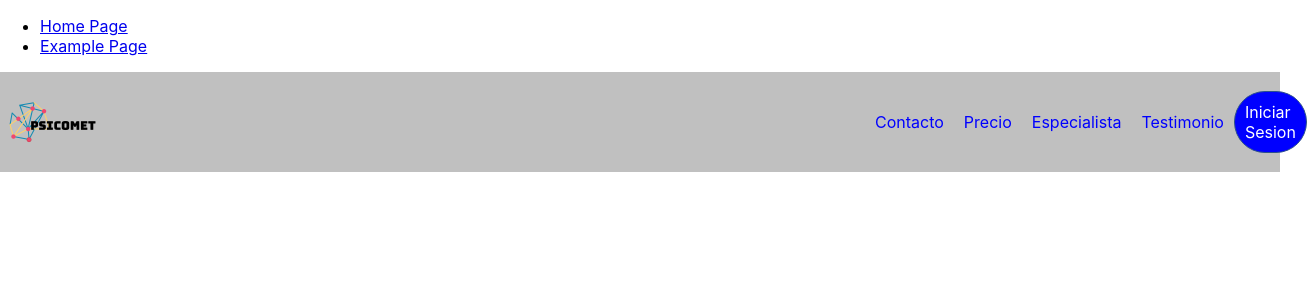
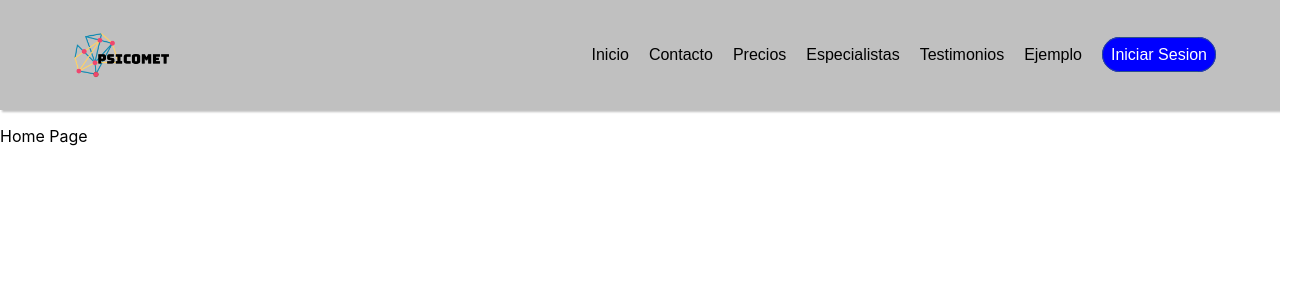
Before and after one commit to Ulises-Fermin/psicomet, a React (Create React App) app: page /Home in a window 1280 px wide. Shown: the top 300 px of the page, 1307 px wide, since content can reach past the window. Built offline with nearby package versions, Linux system fonts and the light colour scheme.

Commit message:
Mejoras en la barra de navegacion y el manejo de archivos

```diff
--- a/src/App.css
+++ b/src/App.css
@@ -36,35 +36,3 @@
     transform: rotate(360deg);
   }
 }
-
-.Logo{
-  height: 100px;
-}
-
-.encabezado{
-  background-color: silver;
-  display: flex;
-}
-
-.OpcionEncabezado{
-  color: blue;
-  margin: 10px;
-  margin-top: auto;
-  margin-bottom: auto;
-
-}
-.OpcionesEncabezado{
-  display: flex;
-  margin-left: 765px;
-}
-
-.BotonEncabezado{
-  background-color: blue;
-  border: 1px solid #2e518b;
-  padding: 10px;
-  color: white;
-  margin-top: auto;
-  margin-bottom: auto;
-  text-decoration: none;
-  border-radius: 50px;
-}
--- a/src/App.jsx
+++ b/src/App.jsx
@@ -2,22 +2,16 @@ import logo from './logo.svg';
 import {BrowserRouter as Router, Switch, Route, Link} from "react-router-dom";
 import './App.css';
 import Home from './Pages/Home';
+import Navbar from './Components/NavBar/Navbar';
 
 function App() {
   return (
     <Router>
-    <ul>
-      <li>
-        <Link to="/Home">Home Page</Link>
-      </li>
-      <li>
-        <Link to="/Example">Example Page</Link>
-      </li>
-    </ul>
+    <Navbar/>
         <Route path="/Home">
           <Home/>
         </Route>
-        <Switch>
+      <Switch>
         <Route path="/Example">
           <div className="App">
             <header className="App-header">
--- /dev/null
+++ b/src/Components/NavBar/Navbar.jsx
@@ -0,0 +1,52 @@
+import React from "react";
+import styles from "./Navbar.module.css";
+import {Link} from "react-router-dom";
+
+function Navbar() {
+    return(
+        <div id = {styles.NavBar}>
+            <img src ="/LogoPsicomet.png" id={styles.Logo} alt = "Logo de Psicomet"/>
+            <div id={styles.NavMenu}>
+                <ul id={styles.NavList}>
+                    <li class={styles.NavButton}>
+                        <Link to="/Home" class={styles.NavLink}>
+                            Inicio
+                        </Link>
+                    </li>
+                    <li class={styles.NavButton}>
+                        <Link to="/Contact" class={styles.NavLink}>
+                            Contacto
+                        </Link>
+                    </li>
+                    <li class={styles.NavButton}>
+                        <Link to="/Price" class={styles.NavLink}>
+                            Precios
+                        </Link>
+                    </li>
+                    <li class={styles.NavButton}>
+                        <Link to="/Especialists" class={styles.NavLink}>
+                            Especialistas
+                        </Link>
+                    </li>
+                    <li class={styles.NavButton}>
+                        <Link to="/Reviews" class={styles.NavLink}>
+                            Testimonios
+                        </Link>
+                    </li>
+                    <li class={styles.NavButton}>
+                        <Link to="/Example" class={styles.NavLink}>
+                            Ejemplo
+                        </Link>
+                    </li>
+                    <li id={styles.LoginButton}>
+                        <Link to="/Login" id={styles.NavLoginLink}>
+                            Iniciar Sesion
+                        </Link>
+                    </li>
+                </ul>
+            </div>
+        </div>
+    )
+}
+
+export default Navbar;
--- /dev/null
+++ b/src/Components/NavBar/Navbar.module.css
@@ -0,0 +1,115 @@
+#NavBar {
+    display: flex;
+    justify-content: space-between;
+    align-content: center;
+    padding-left: 5%;
+    padding-right: 5%;
+    margin: 0px;
+    background-color: silver;
+    box-shadow: 2px 2px 2px silver;
+    font-family: Arial, Helvetica, sans-serif;
+}
+
+#Logo {
+    max-width: 110px;
+    max-height: 110px;
+}
+
+#NavLoginLink:link {
+    color: white;
+    text-decoration: none;
+}
+
+#NavLoginLink:visited {
+    color: white;
+    text-decoration: none;
+}
+
+#NavLoginLink:active {
+    color: white;
+    text-decoration: none;
+}
+
+#NavLoginLink:hover {
+    color: red;
+    text-decoration: none;
+}
+
+.NavLink:link {
+    color: black;
+    text-decoration: none;
+}
+
+.NavLink:visited {
+    color: black;
+    text-decoration: none;
+}
+
+.NavLink:active {
+    color: white;
+    text-decoration: none;
+}
+
+.NavLink:hover {
+    color: white;
+    text-decoration: none;
+}
+
+#LoginButton {
+    margin-left: 20px;
+    list-style: none;
+    color: white;
+    text-decoration: none;
+    display: inline;
+    padding: 8px;
+    background-color: blue;
+    border: 1px solid #2e518b;
+    border-radius: 50px;
+}
+
+.NavButton {
+    margin-left: 20px;
+    display: inline;
+}
+
+#NavList {
+    list-style: none;
+    align-items: center;
+}
+
+#NavMenu {
+    align-content: center;
+}
+
+
+/* .Logo{
+    height: 100px;
+}
+
+.encabezado{
+    background-color: silver;
+    display: flex;
+}
+
+.OpcionEncabezado{
+    color: blue;
+    margin: 10px;
+    margin-top: auto;
+    margin-bottom: auto;
+
+}
+.OpcionesEncabezado{
+    display: flex;
+    margin-left: 765px;
+}
+
+.BotonEncabezado{
+    background-color: blue;
+    border: 1px solid #2e518b;
+    padding: 10px;
+    color: white;
+    margin-top: auto;
+    margin-bottom: auto;
+    text-decoration: none;
+    border-radius: 50px;
+} */
--- a/src/Pages/Home.jsx
+++ b/src/Pages/Home.jsx
@@ -1,19 +1,8 @@
 import React from "react";
+import Navbar from "../Components/NavBar/Navbar";
 
 export default function Home(){
     return(
-        <>
-        <div class = "encabezado">
-            <img src ="/LogoPsicomet.png" class = "Logo" alt = ""/>
-            <div class = "OpcionesEncabezado">
-                <p class = "OpcionEncabezado">Contacto</p>
-                <p class = "OpcionEncabezado">Precio</p>
-                <p class = "OpcionEncabezado">Especialista</p>
-                <p class = "OpcionEncabezado">Testimonio</p>
-                <p class = "BotonEncabezado">Iniciar Sesion</p>
-            </div>
-        </div>
-
-        </>
+        <p>Home Page</p>
     );
 }
```
